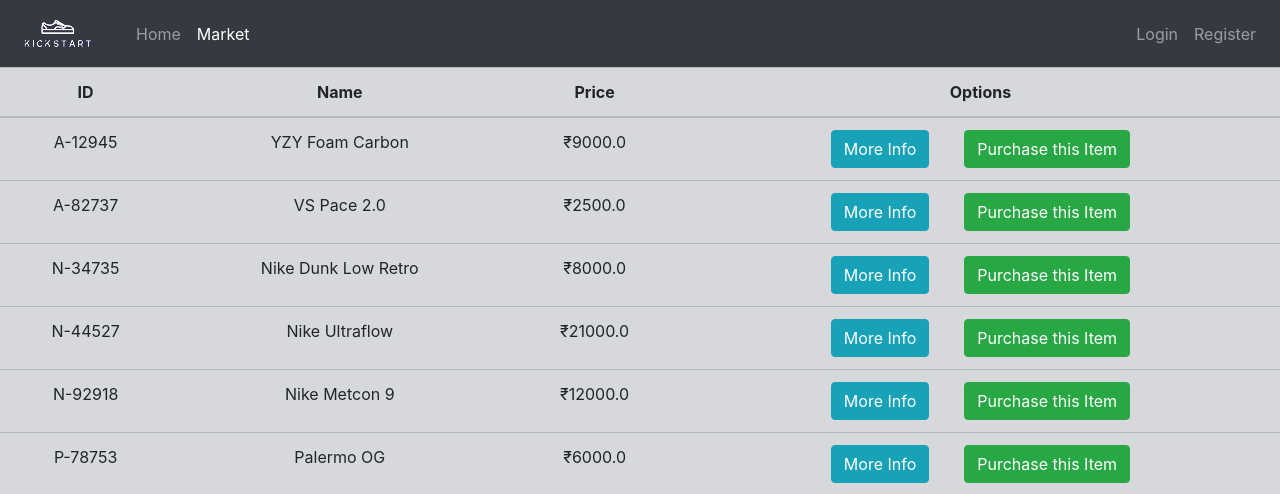
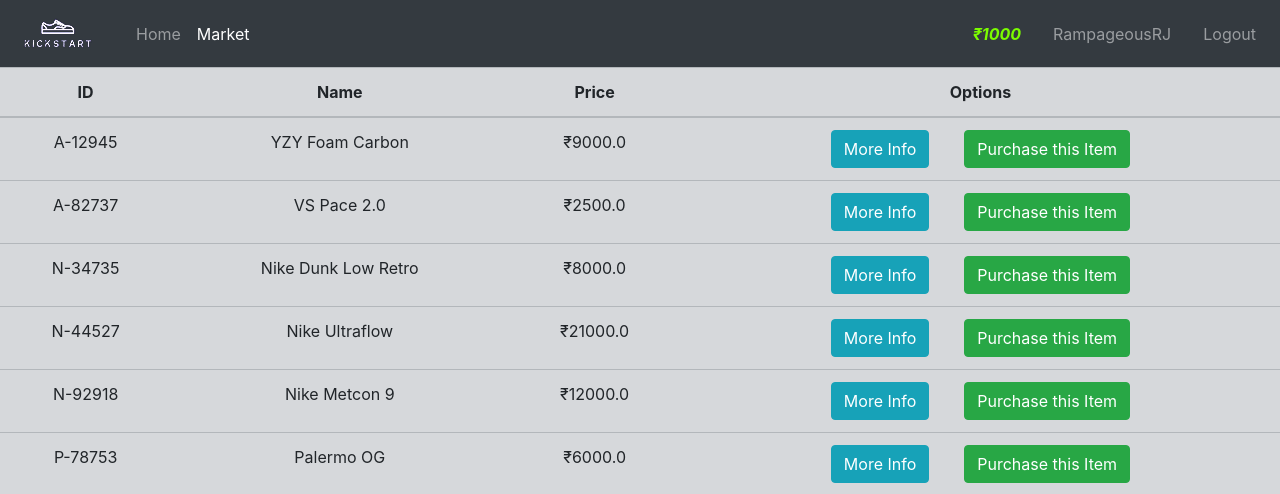
Before and after one commit to RampageousRJ/MarketFCC-Flask, a Flask app: page /market in a window 1280 px wide. Shown: the top 494 px of the page. Run offline with Flask 3, Linux system fonts and the light colour scheme; a user stored in the database is signed in; some libraries are stand-ins or nearby versions.

Commit message:
Added Navbar Customizations

```diff
--- a/market/templates/market.html
+++ b/market/templates/market.html
@@ -11,7 +11,7 @@
     <title>Market</title>
   </head>
   <body>
-    <nav class='navbar navbar-expand-md navbar-dark bg-dark'>
+    <nav class="navbar navbar-expand-md navbar-dark bg-dark">
         <a class="navbar-brand" href="{{url_for('home')}}">
             <img alt="Brand" src="{{url_for('static',filename='images/tlogo.png')}}" class="img-responsive" />
         </a>
@@ -31,15 +31,32 @@
                 </li>
             </ul>
             <ul class="navbar-nav">
-                <li class="nav-item">
-                    <a class="nav-link" href="#">Login</a>
-                </li>
-                <li class="nav-item">
-                    <a class="nav-link" href="{{url_for('register')}}">Register</a>
-                </li>
+                {% if current_user.is_authenticated %}
+                    <li class="nav-item">
+                        <a class="nav-link" style="color: lawngreen; font-weight: bold;">
+                            <i>₹{{ current_user.budget }}</i>
+                        </a>
+                    </li>
+                    <li class="nav-link"></li>
+                    <li class="nav-item">
+                        <a class="nav-link">{{ current_user.username }}</a>
+                    </li>
+                    <li class="nav-link"></li>
+                    <li class="nav-item">
+                        <a class="nav-link" href="#">Logout</a>
+                    </li>
+                {% else %}
+                    <li class="nav-item">
+                        <a class="nav-link" href="{{url_for('login')}}">Login</a>
+                    </li>
+                    <li class="nav-item">
+                        <a class="nav-link" href="{{url_for('register')}}">Register</a>
+                    </li>
+                {% endif %}
             </ul>
         </div>
     </nav>
+
     {% with messages = get_flashed_messages(with_categories=true)%}
             {% if messages %}
                 {% for category,message in messages %}
```
Also changed, not shown: market/templates/home.html (+22 -6 lines), market/static/images/coins.png (added).
